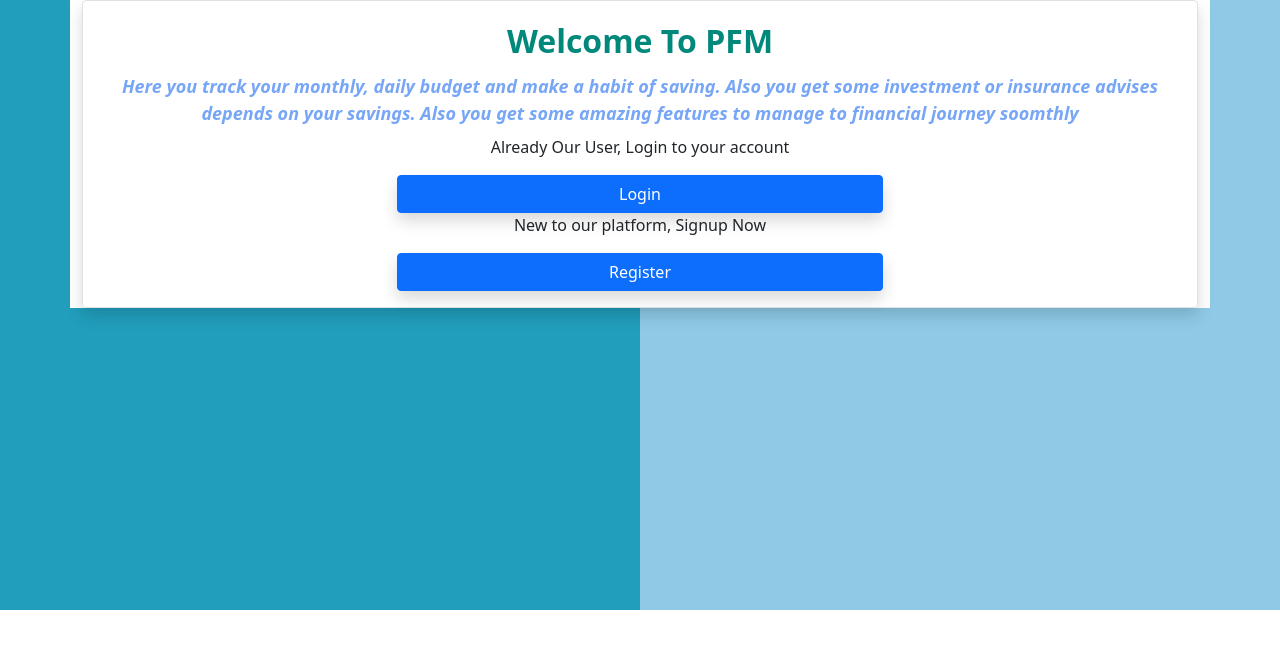
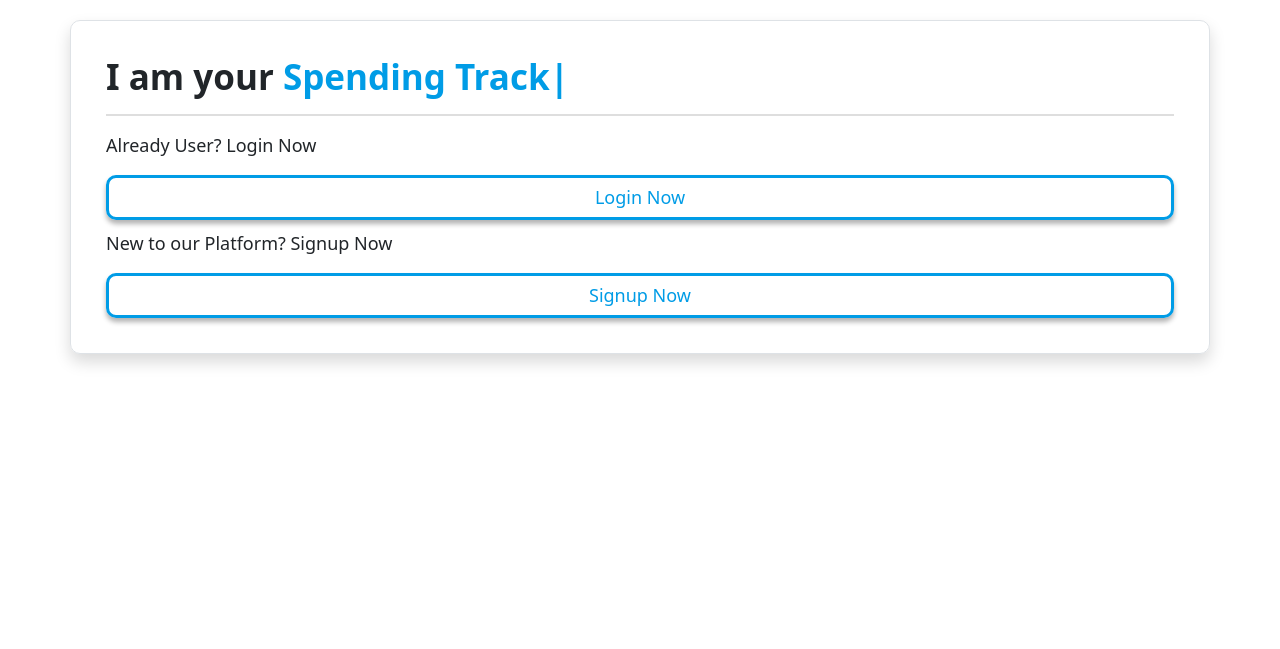
Before and after one commit to PatelPreyansh30/personal-finance, a Flask app: page / in a window 1280 px wide. Shown: the top 649 px of the page. Run offline with Flask 2, Linux system fonts and the light colour scheme.

Commit message:
welcome page added

```diff
--- a/static/css/style.css
+++ b/static/css/style.css
@@ -1,11 +1,40 @@
 .maincontainer{
-    background-image: url(/static/assets/backgroundPhoto.png);
-    background-position: center;
-  background-repeat: no-repeat;
-  background-size: cover;
-  height: 610px;
-  position: relative;
+  margin: 12px;
+  padding: 0;
+  top: 0;
 }
 .container{
-    background-color: white;
+  margin-top: 20px;
+  padding: 35px;
+  border-radius: 10px;
 }
+.container h1{
+  font-size: 35px;
+  font-weight: 600;
+  margin-bottom: 15px;
+}
+.container hr{
+  border: 1px solid gray;
+}
+.container span{
+  color: #009CE6;
+}
+.container p{
+  font-weight: 480;
+  margin-top: 10px;
+  font-size: 18px;
+}
+.container a{
+  font-size: 18px;
+  text-align: center;
+  width: 100%;
+  color: #009CE6;
+  border: 3px solid #009CE6;
+  border-radius: 10px;
+  box-shadow: 0 4px 5px rgba(0, 0, 0, 0.3);
+}
+.container a:hover{
+  color: #fff;
+  background-color:#0680b9;
+  border: 3px solid #0680b9;
+}
--- a/templates/welcome.html
+++ b/templates/welcome.html
@@ -2,30 +2,27 @@
 
 {% block body %}
 <link rel="stylesheet" href="/static/css/style.css">
+
 <div class="maincontainer">
-<div class="container">
-    <div class="border rounded shadow p-3">
-
-        <p style="font-size: 32px;
-            font-weight:bolder;color: #00887A;" class="mb-2 text-center">Welcome
-            To PFM</p>
-
-        <p class="text-center mb-2" style="font-size: 18px;font-style:
-            italic;font-weight:650;color: #77A6F7;">Here you track your monthly,
-            daily budget and make a habit of saving. Also you get some
-            investment or insurance advises depends on your savings. Also you
-            get some amazing features to manage to financial journey soomthly</p>
-        <div class="text-center">
-            <p>Already Our User, Login to your account</p>
-            <a style="width: 45%;" href="/login" class="btn btn-primary shadow">Login</a>
+    <div class="container border shadow">
+        <h1>I am your <span class="auto-input"></span></h1>
+        <hr>
+        <div>
+            <p>Already User? Login Now</p>
+            <a href="/login" class="btn">Login Now</a>
+            <p>New to our Platform? Signup Now</p>
+            <a href="/signup" class="btn">Signup Now</a>
         </div>
-
-        <div class="text-center">
-            <p>New to our platform, Signup Now</p>
-            <a style="width: 45%;" href="/signup" class="btn btn-primary shadow">Register</a>
-        </div>
-
     </div>
 </div>
-</div>
+
+<script src="https://cdn.jsdelivr.net/npm/typed.js@2.0.12"></script>
+<script>
+    var typed = new Typed('.auto-input',{
+        strings: ['Finance Manager','Spending Tracker','Savings Increaser','Investment Adviser'],
+        typeSpeed: 80,
+        backSpeed: 80,
+        loop: true
+    })
+</script>
 {% endblock body %}
```
Also changed, not shown: static/assets/backgroundPhoto.png (deleted).
